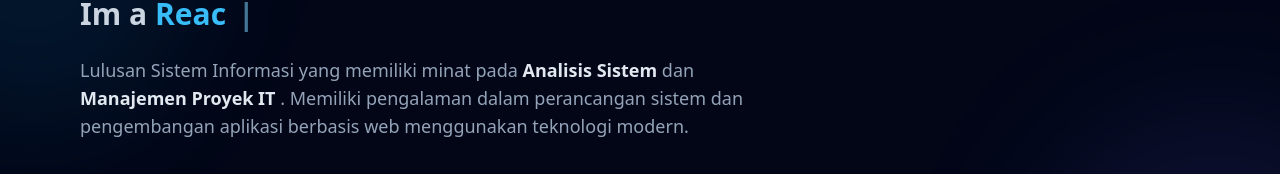
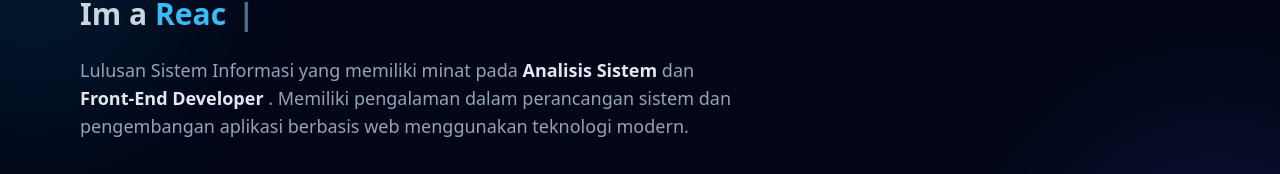
Before and after one commit to mayangpuspitasariii/Portofolio, a React (Vite) app: page / in a window 1280 px wide. Shown: the part 355-529 px from the top of the page. Built offline with nearby package versions, Linux system fonts and the light colour scheme.

Commit message:
update tech

```diff
--- a/src/components/Hero.jsx
+++ b/src/components/Hero.jsx
@@ -87,7 +87,7 @@ const Hero = () => {
             dan{" "}
             <span className="font-semibold text-slate-200">
               {" "}
-              Manajemen Proyek IT{" "}
+              Front-End Developer{" "}
             </span>
             . Memiliki pengalaman dalam perancangan sistem dan pengembangan
             aplikasi berbasis web menggunakan teknologi modern.{" "}
```
